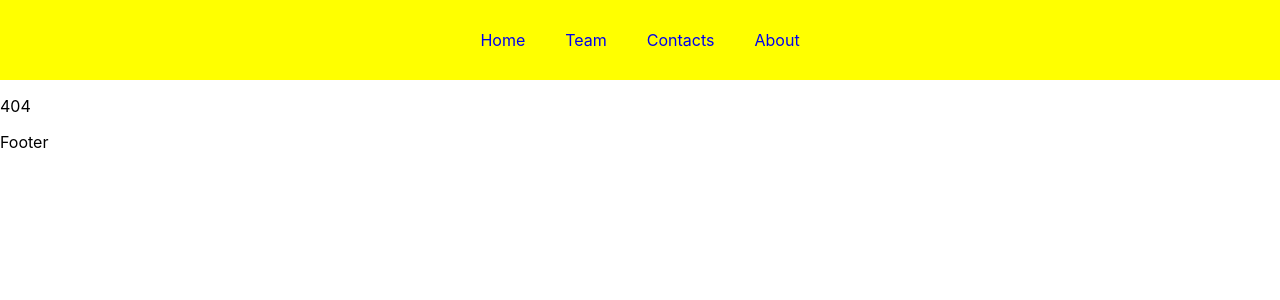
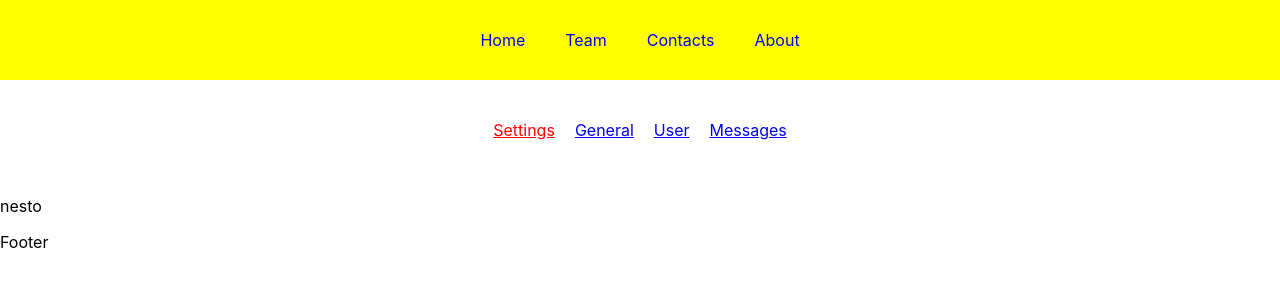
Before and after one commit to suadsuljovic/react2gen, a React (Create React App) app: page /settings in a window 1280 px wide. Before the commit this address had no page. Shown: the top 300 px of the page. Built offline with nearby package versions, Linux system fonts and the light colour scheme.

Commit message:
nested routes

```diff
--- /dev/null
+++ b/src/components/functional/RouterPage/Seetings/Tabs/index.jsx
@@ -0,0 +1,49 @@
+import { NavLink, useMatch } from "react-router-dom";
+
+const Tabs = () => {
+  return (
+    <div
+      style={{
+        display: "flex",
+        height: 100,
+        justifyContent: "center",
+        alignItems: "center",
+        gap: 20,
+      }}
+    >
+      <NavLink
+        to="/settings"
+        style={({ isActive }) => {
+          return isActive ? { color: "red" } : null;
+        }}
+      >
+        Settings
+      </NavLink>
+      <NavLink
+        to="/settings/general"
+        style={({ isActive }) => {
+          return isActive ? { color: "red" } : null;
+        }}
+      >
+        General
+      </NavLink>
+      <NavLink
+        to="/settings/user"
+        style={({ isActive }) => {
+          return isActive ? { color: "red" } : null;
+        }}
+      >
+        User
+      </NavLink>
+      <NavLink
+        to="/settings/messages"
+        style={({ isActive }) => {
+          return isActive ? { color: "red" } : null;
+        }}
+      >
+        Messages
+      </NavLink>
+    </div>
+  );
+};
+export default Tabs;
--- /dev/null
+++ b/src/components/functional/RouterPage/Seetings/index.jsx
@@ -0,0 +1,14 @@
+import { Outlet } from "react-router-dom";
+import Layout from "../Layout";
+import Tabs from "./Tabs";
+
+const Settings = () => {
+  return (
+    <Layout>
+      <Tabs />
+      <Outlet />
+    </Layout>
+  );
+};
+
+export default Settings;
--- a/src/components/functional/RouterPage/index.jsx
+++ b/src/components/functional/RouterPage/index.jsx
@@ -1,4 +1,4 @@
-import { Route, Routes } from "react-router-dom";
+import { Outlet, Route, Routes } from "react-router-dom";
 import About from "./About";
 import Contacts from "./Contacts";
 import Home from "./Home";
@@ -7,6 +7,7 @@ import Team from "./Team";
 import Users from "./Users";
 import User from "./User";
 import Product from "./Product";
+import Settings from "./Seetings";
 
 const RouterPage = (props) => {
   return (
@@ -19,6 +20,14 @@ const RouterPage = (props) => {
         <Route path="/user" element={<User />} />
         <Route path="/product/:productId" element={<Product />} />
         <Route path="/about" element={<About />} />
+
+        <Route path="/settings" element={<Settings />}>
+          <Route index element={<p>nesto</p>} />
+          <Route path="general" element={<p>general</p>} />
+          <Route path="user" element={<p>user</p>} />
+          <Route path="messages" element={<p>messages</p>} />
+        </Route>
+
         <Route path="*" element={<Page404 />} />
       </Routes>
     </div>
```
